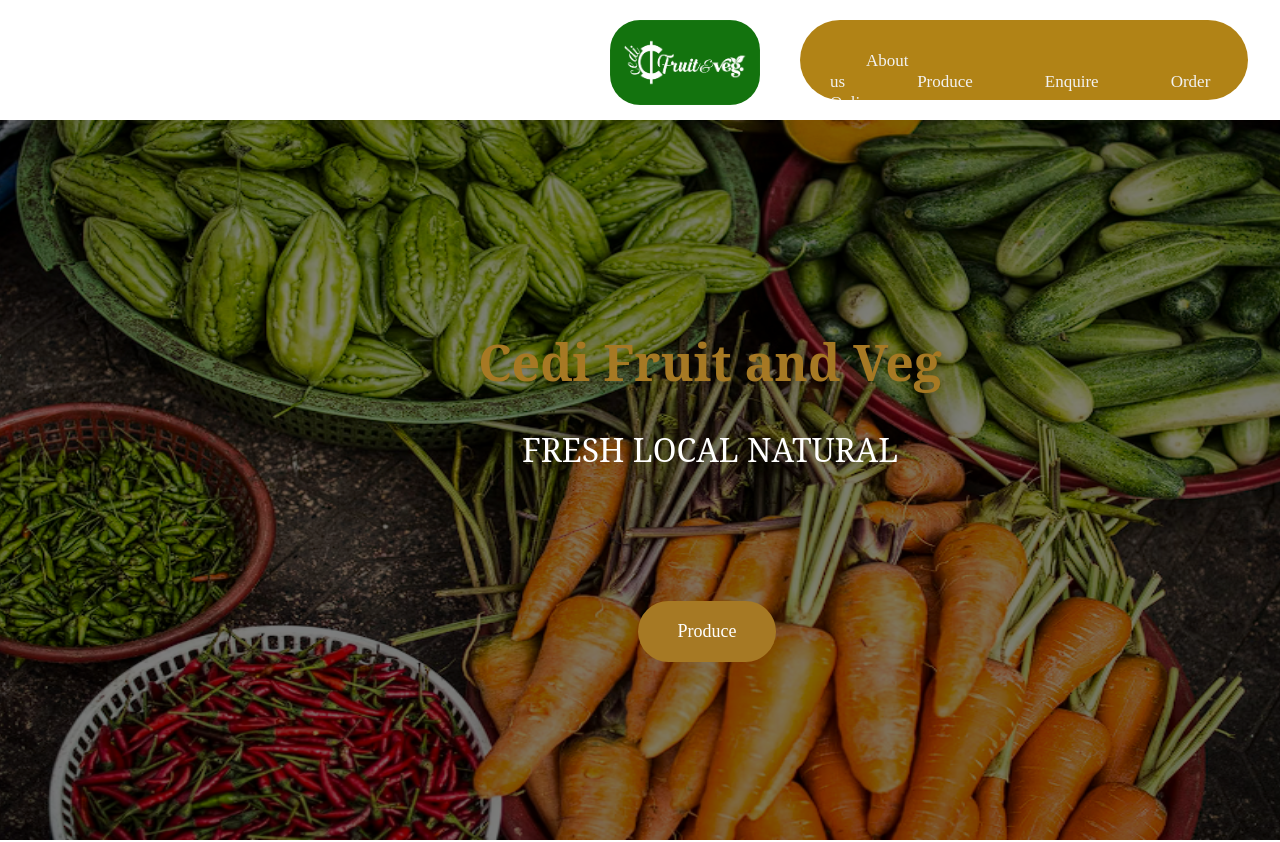
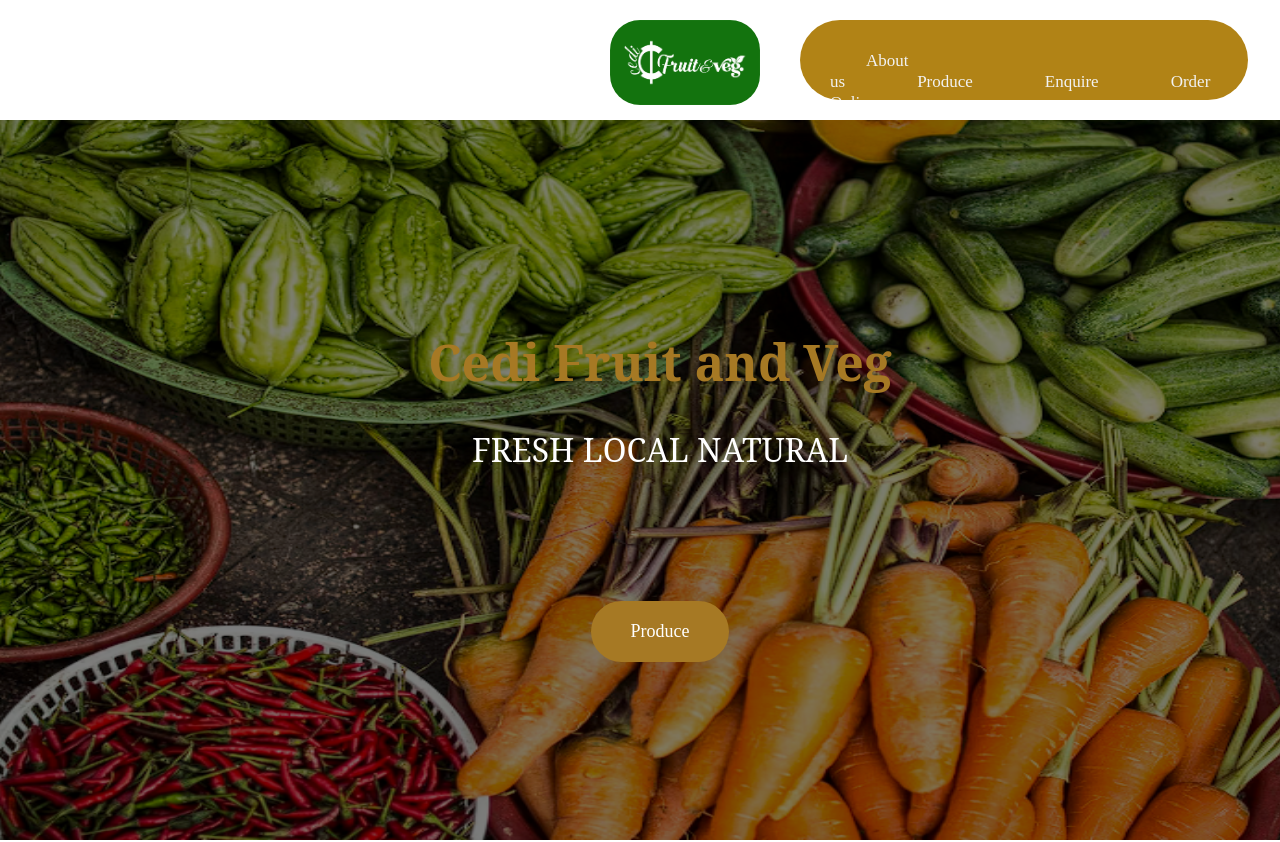
Before and after one commit to DaejonFerrao/shop, a React (Create React App) app: page / in a window 1280 px wide. Shown: the top 842 px of the page. Built offline with nearby package versions, Linux system fonts and the light colour scheme.

Commit message:
adjusted the homepage

```diff
--- a/src/Pages/Home/Home.css
+++ b/src/Pages/Home/Home.css
@@ -18,7 +18,7 @@ body {
 .title1 {
     position: relative;
     bottom: 600px;
-    left: 500px;
+    left: 450px;
     font-family: "Kavoon", "serif";
     font-size: 50px;
     font-weight: bold;
@@ -29,7 +29,7 @@ body {
 .description1 {
     position: relative;
     bottom: 600px;
-    left: 500px;
+    left: 450px;
     font-size: 32px;
     font-family: "Kavoon", "serif";
     color: white;
@@ -62,18 +62,18 @@ body {
 .fruit {
     bottom: 50px;
     position: relative;
-    left: 50px;
+    right: 40px;
     border-radius: 20px;
     height: 720px;
-    width: 1400px;
+    width: 1600px;
 }
 
 .overlay {
     position: absolute;
     top: 0;
-    left: 100px;
+    left: 10px;
     height: 720px;
-    width: 1400px;
+    width: 1600px;
     background-color: rgba(0, 0, 0, 0.5);
     border-radius: 20px;
 }
@@ -81,7 +81,7 @@ body {
 .home-button {
     position: relative;
     bottom: 100px;
-    left: 497px;
+    left: 450px;
     background-color: #a67924;
     color: white;
     font-family: "Kavoon", serif;
```
